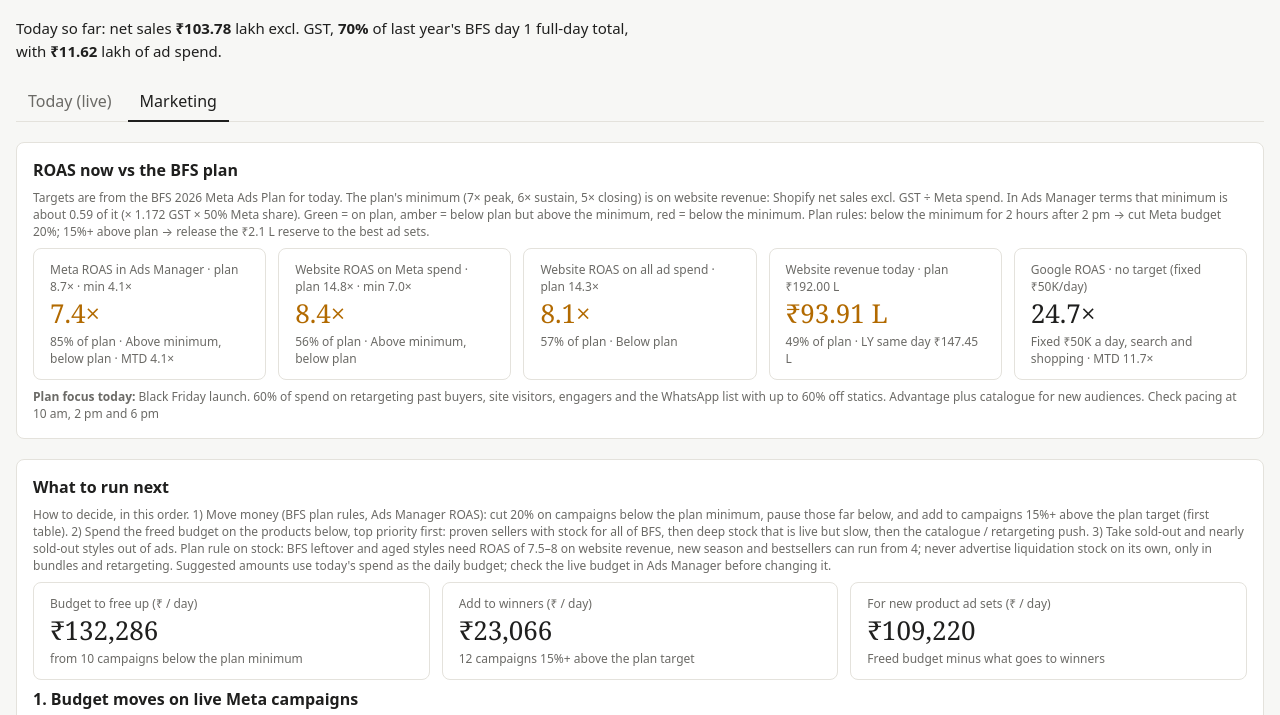
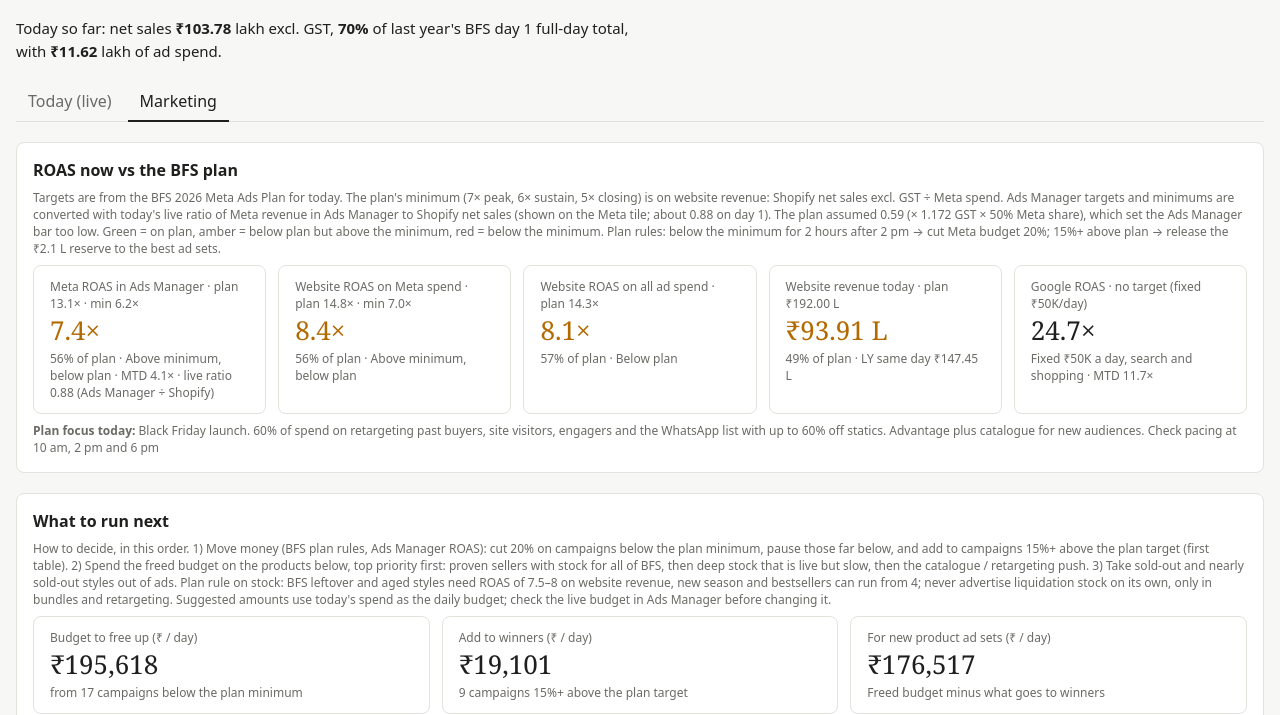
Before and after one commit to tieco-dashboard/sales, a plain HTML site: page live/index.html in a window 1280 px wide. Both pictures are taken after a click on the tab "Marketing". Shown: the part 80-795 px from the top of the page. Drawn offline with nearby package versions, Linux system fonts and the light colour scheme.

Commit message:
Meta Ads Manager targets from the live attribution ratio

```diff
--- a/live/index.html
+++ b/live/index.html
@@ -126,7 +126,7 @@ html,body{margin:0;background:var(--color-bg);color:var(--color-fg)}
 
   <section class="lv-page" id="mkt" data-page="mkt" hidden>
     <div class="lv-card" id="roas-check"><h2>ROAS now vs the BFS plan</h2>
-      <p class="lv-note">Targets are from the BFS 2026 Meta Ads Plan for today. The plan's minimum (7× peak, 6× sustain, 5× closing) is on website revenue: Shopify net sales excl. GST ÷ Meta spend. In Ads Manager terms that minimum is about 0.59 of it (× 1.172 GST × 50% Meta share). Green = on plan, amber = below plan but above the minimum, red = below the minimum. Plan rules: below the minimum for 2 hours after 2 pm → cut Meta budget 20%; 15%+ above plan → release the ₹2.1 L reserve to the best ad sets.</p>
+      <p class="lv-note">Targets are from the BFS 2026 Meta Ads Plan for today. The plan's minimum (7× peak, 6× sustain, 5× closing) is on website revenue: Shopify net sales excl. GST ÷ Meta spend. Ads Manager targets and minimums are converted with today's live ratio of Meta revenue in Ads Manager to Shopify net sales (shown on the Meta tile; about 0.88 on day 1). The plan assumed 0.59 (× 1.172 GST × 50% Meta share), which set the Ads Manager bar too low. Green = on plan, amber = below plan but above the minimum, red = below the minimum. Plan rules: below the minimum for 2 hours after 2 pm → cut Meta budget 20%; 15%+ above plan → release the ₹2.1 L reserve to the best ad sets.</p>
       <div class="lv-tiles">
         <div class="lv-tile"><span class="k">Meta ROAS in Ads Manager · <span data-draw="rn-meta-t" data-source="roas_now">—</span></span><span class="v" data-draw="rn-meta" data-source="roas_now">—</span><span class="s" data-draw="rn-meta-s" data-source="roas_now">—</span></div>
         <div class="lv-tile"><span class="k">Website ROAS on Meta spend · <span data-draw="rn-webmeta-t" data-source="roas_now">—</span></span><span class="v" data-draw="rn-webmeta" data-source="roas_now">—</span><span class="s" data-draw="rn-webmeta-s" data-source="roas_now">—</span></div>
@@ -212,7 +212,7 @@ html,body{margin:0;background:var(--color-bg);color:var(--color-fg)}
       <div class="lv-tw" style="max-height:40rem"><table data-source="campaigns" data-row-key="id"><thead><tr><th class="l" data-field="platform">Platform</th><th class="l" data-field="campaign">Campaign</th><th class="l" data-field="focus">Focus</th><th data-field="spend">Spend ₹</th><th data-field="purchases">Purchases</th><th data-field="revenue">Revenue ₹</th><th data-field="roas">ROAS</th><th data-field="cpa">Cost / purchase ₹</th><th class="l">Do</th></tr></thead><tbody data-draw="b-camp"></tbody></table></div></div>
   </section>
 </div>
-<script src="spend.js?v=fb8dae6f"></script>
+<script src="spend.js?v=69b4a809"></script>
 <script>
 window.lvF = {L2: d3.format(',.2f'), N: d3.format(',.0f'), P: d3.format('.0%'), P1: d3.format('.1%'), X: d3.format('.1f')};
 window.lvTime = (s) => { const d = new Date(s); return isNaN(d) ? '—' : d.toLocaleString('en-IN', {timeZone: 'Asia/Kolkata', day: 'numeric', month: 'short', hour: 'numeric', minute: '2-digit'}); };
--- a/live/spend.js
+++ b/live/spend.js
@@ -58,17 +58,17 @@ dash.calc('cat_pace', {inputs: ['campaigns', 'cat_plan', 'spend_tot'], title: 'M
   ['Stores', 'Unassigned'].forEach((k) => { if (acc[k]) rows.push({category: k === 'Stores' ? 'Store campaigns (not in plan)' : 'Unassigned', plan_share: 0, plan_today: 0, spend_today: Math.round(acc[k].s), gap: Math.round(acc[k].s), roas: acc[k].s ? acc[k].v / acc[k].s : null}); });
   return rows;
 }});
-dash.calc('ad_moves', {inputs: ['campaigns', 'ads', 'spend_daily'], title: 'Budget moves on live Meta campaigns', description: "Meta campaigns with 2K+ spend today, judged on Ads Manager ROAS against the BFS plan for the day: plan target = the day's Ads Manager ROAS target; minimum = the phase minimum (7 peak, 6 sustain, 5 closing, on Shopify revenue) x 1.172 GST x 50% Meta share, as in the plan. 15%+ above target: scale +30% (plan: release reserve). Between minimum and target: hold. Below minimum with 10K+ spent: cut 20% (plan rule), pause if under 60% of the minimum. Today's spend stands in for the daily budget.", fn: (campaigns, ads, daily) => {
+dash.calc('ad_moves', {inputs: ['campaigns', 'ads', 'spend_daily', 'sales'], title: 'Budget moves on live Meta campaigns', description: "Meta campaigns with 2K+ spend today, judged on Ads Manager ROAS against the BFS plan for the day: target = the day's website ROAS target and minimum = the phase minimum (7 peak, 6 sustain, 5 closing, on Shopify revenue), both converted to Ads Manager terms with today's live ratio of Meta revenue in Ads Manager to Shopify net sales. 15%+ above target: scale +30% (plan: release reserve). Between minimum and target: hold. Below minimum with 10K+ spent: cut 20% (plan rule), pause if under half the minimum. Today's spend stands in for the daily budget.", fn: (campaigns, ads, daily, sales) => {
   const m = ads.find((r) => r.platform === 'Meta') || {}; const p = spPlanDay(daily, m.as_of);
-  const tg = +p.meta_am_target || 8.6 * SP_AM, mn = p.roas_floor ? +p.roas_floor * SP_AM : tg * 0.5;
+  const k = spK(ads, sales); const tg = p.web_meta_target ? +p.web_meta_target * k : (+p.meta_am_target || 5), mn = p.roas_floor ? +p.roas_floor * k : tg * 0.5;
   return campaigns.filter((r) => r.platform === 'Meta' && r.id !== 'M|Other' && (+r.spend || 0) >= 2000 && r.status !== 'Preparing').map((r) => {
     const s = +r.spend, x = +r.roas || 0; let move = 'Hold: on plan', ch = 0;
     if (x >= tg * 1.15) { move = 'Scale +30%'; ch = Math.round(s * 0.3); }
     else if (x >= tg) move = 'Hold: on plan';
     else if (x >= mn) move = 'Hold: above minimum';
-    else if (s >= 10000) { if (x < mn * 0.6) { move = 'Pause'; ch = -Math.round(s); } else { move = 'Cut 20%'; ch = -Math.round(s * 0.2); } }
+    else if (s >= 10000) { if (x < mn * 0.5) { move = 'Pause'; ch = -Math.round(s); } else { move = 'Cut 20%'; ch = -Math.round(s * 0.2); } }
     else move = 'Watch (low spend)';
-    return {id: r.id, campaign: r.campaign, focus: r.focus, spend: s, roas: x, move, change: ch, floor: Math.round(mn * 10) / 10, target: tg};
+    return {id: r.id, campaign: r.campaign, focus: r.focus, spend: s, roas: x, move, change: ch, floor: Math.round(mn * 10) / 10, target: Math.round(tg * 10) / 10};
   });
 }});
 dash.calc('moves_tot', {inputs: ['ad_moves'], title: 'Budget moves totals', description: 'Budget freed by pausing or cutting, budget added to scaling campaigns, and what is left for new product ad sets (per day).', fn: (moves) => {
@@ -156,17 +156,18 @@ dash.draw('c-spend-intra', (el) => {
     .on('pointerenter', (e, p) => { tip.hidden = false; tip.textContent = Math.floor(p.h) + ':' + String(Math.round((p.h % 1) * 60)).padStart(2, '0') + ' — ₹' + spG.L2(p.v) + ' L spent'; tip.style.left = Math.min(x(p.h), W - 170) + 'px'; tip.style.top = Math.max(0, y(p.v) - 34) + 'px'; }).on('pointerleave', () => { tip.hidden = true; });
 });
 const SP_AM = 1.172 * 0.5; // plan: Ads Manager value = website net x GST 1.172 x Meta share 50%
+function spK(ads, sales) { const m = (ads || []).find((r) => r.platform === 'Meta') || {}; const w = ((sales || []).find((r) => r.channel === 'Shopify') || {}).net_lakh; const k = +w > 5 && +m.revenue_today > 0 ? +m.revenue_today / (+w * 1e5) : null; return k && k > 0.2 && k < 2 ? k : SP_AM; }
 function spPlanDay(daily, asOf) { const day = asOf ? String(asOf).slice(0, 10) : null; return daily.find((r) => r.date === day) || {}; }
-dash.calc('roas_now', {inputs: ['ads', 'spend_daily', 'sales'], title: 'ROAS today vs the BFS plan', description: "From the BFS 2026 Meta Ads Plan (Daywise Plan): Meta ROAS in Ads Manager vs the day's Ads Manager target, and minimum = the phase minimum x 1.172 (GST) x 50% (Meta share), as in the plan. Website ROAS = Shopify net sales excl. GST ÷ Meta spend (the basis of the plan's minimum: 7 peak, 6 sustain, 5 closing) and ÷ Meta + Google spend. Website revenue vs the day's revenue target. Google runs a fixed ₹50K a day with no ROAS target in the plan.", fn: (ads, daily, sales) => {
+dash.calc('roas_now', {inputs: ['ads', 'spend_daily', 'sales'], title: 'ROAS today vs the BFS plan', description: "From the BFS 2026 Meta Ads Plan (Daywise Plan): Meta ROAS in Ads Manager vs the day's website ROAS target and phase minimum converted to Ads Manager terms with today's live ratio of Meta revenue in Ads Manager to Shopify net sales (the plan's assumed 0.586 = 1.172 GST x 50% Meta share is used until Shopify net passes ₹5 L). Website ROAS = Shopify net sales excl. GST ÷ Meta spend (the basis of the plan's minimum: 7 peak, 6 sustain, 5 closing) and ÷ Meta + Google spend. Website revenue vs the day's revenue target. Google runs a fixed ₹50K a day with no ROAS target in the plan.", fn: (ads, daily, sales) => {
   const meta = ads.find((r) => r.platform === 'Meta') || {}, g = ads.find((r) => r.platform === 'Google') || {};
   const p = spPlanDay(daily, meta.as_of || g.as_of);
   const web = (sales.find((r) => r.channel === 'Shopify') || {}).net_lakh; const W = web == null ? null : +web * 1e5;
   const ms = +meta.spend_today || 0, gs = +g.spend_today || 0;
   const st = (x, t, mn) => x == null || !t ? '—' : x >= t * 1.15 ? 'Beating plan by 15%+: release reserve' : x >= t ? 'On plan' : mn != null && x >= mn ? 'Above minimum, below plan' : mn != null ? 'Below minimum: cut Meta 20%' : 'Below plan';
   const row = (k, label, x, t, mn, extra) => ({id: k, label, roas: x, target: t || null, minimum: mn || null, pct: x != null && t ? x / t : null, status: st(x, t, mn), ...extra});
-  const amMin = p.roas_floor ? +p.roas_floor * SP_AM : null;
+  const k = spK(ads, sales); const amMin = p.roas_floor ? +p.roas_floor * k : null; const amTg = p.web_meta_target ? +p.web_meta_target * k : +p.meta_am_target;
   const out = [
-    row('meta', 'Meta ROAS in Ads Manager', ms ? +meta.revenue_today / ms : null, +p.meta_am_target, amMin, {mtd: +meta.roas_mtd || null, breakeven: meta.breakeven_roas == null ? null : +meta.breakeven_roas}),
+    row('meta', 'Meta ROAS in Ads Manager', ms ? +meta.revenue_today / ms : null, amTg, amMin, {mtd: +meta.roas_mtd || null, breakeven: meta.breakeven_roas == null ? null : +meta.breakeven_roas, note: (k === SP_AM ? 'plan ratio ' : 'live ratio ') + k.toFixed(2) + ' (Ads Manager ÷ Shopify)'}),
     row('webmeta', 'Website ROAS on Meta spend', W != null && ms ? W / ms : null, +p.web_meta_target, +p.roas_floor, {}),
     row('webtotal', 'Website ROAS on all ad spend', W != null && ms + gs ? W / (ms + gs) : null, +p.total_roas_target, null, {}),
     row('google', 'Google ROAS', gs ? +g.revenue_today / gs : null, null, null, {mtd: +g.roas_mtd || null, status: 'Fixed ₹50K a day, search and shopping'}),
@@ -181,6 +182,6 @@ function spRc(r) { const m = spRoasRow('meta'); return !m || !m.minimum || r.roa
   const isRev = k === 'rev';
   dash.draw('rn-' + k, (el) => { const r = spRoasRow(k); el.classList.remove('ok', 'bad', 'warn'); if (!r || r.roas == null) { el.textContent = '—'; return; } el.textContent = isRev ? '₹' + spG.L2(r.roas) + ' L' : spG.X(r.roas) + '×'; if (r.target) el.classList.add(r.roas >= r.target ? 'ok' : r.minimum == null || r.roas >= r.minimum ? 'warn' : 'bad'); });
   dash.draw('rn-' + k + '-t', (el) => { const r = spRoasRow(k); el.textContent = !r || !r.target ? (k === 'google' ? 'no target (fixed ₹50K/day)' : '—') : 'plan ' + (isRev ? '₹' + spG.L2(r.target) + ' L' : spG.X(r.target) + '×') + (r.minimum ? ' · min ' + spG.X(r.minimum) + '×' : ''); });
-  dash.draw('rn-' + k + '-s', (el) => { const r = spRoasRow(k); if (!r) { el.textContent = '—'; return; } el.textContent = [r.pct != null ? spG.P(r.pct) + ' of plan' : '', r.status, r.mtd ? 'MTD ' + spG.X(r.mtd) + '×' : '', r.breakeven ? 'break-even ' + spG.X(r.breakeven) + '×' : ''].filter(Boolean).join(' · '); });
+  dash.draw('rn-' + k + '-s', (el) => { const r = spRoasRow(k); if (!r) { el.textContent = '—'; return; } el.textContent = [r.pct != null ? spG.P(r.pct) + ' of plan' : '', r.status, r.mtd ? 'MTD ' + spG.X(r.mtd) + '×' : '', r.note || '', r.breakeven ? 'break-even ' + spG.X(r.breakeven) + '×' : ''].filter(Boolean).join(' · '); });
 });
 dash.draw('rn-focus', (el) => { const r = spRoasRow('focus'); el.textContent = r && r.status ? r.status : '—'; });
```
